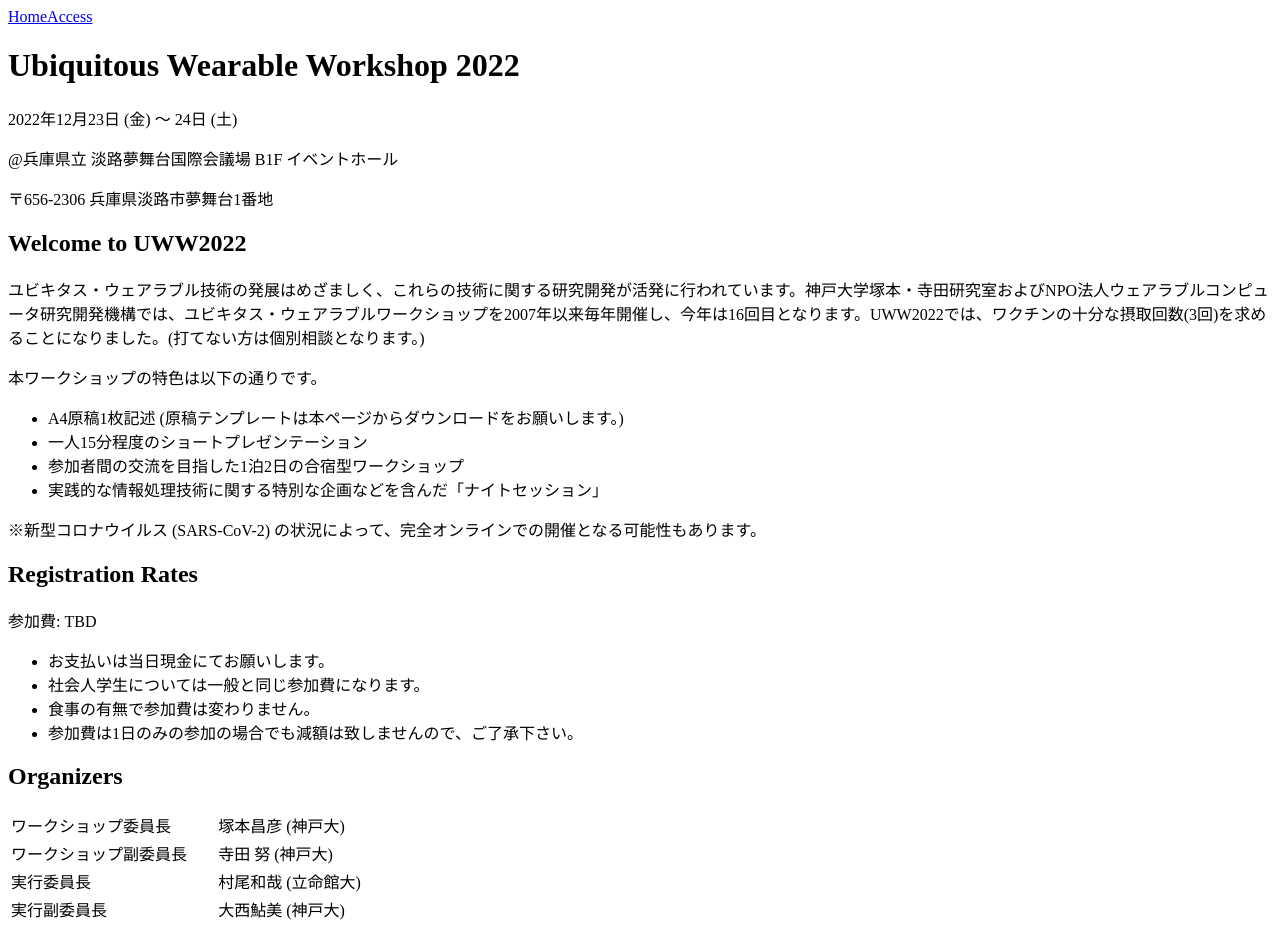
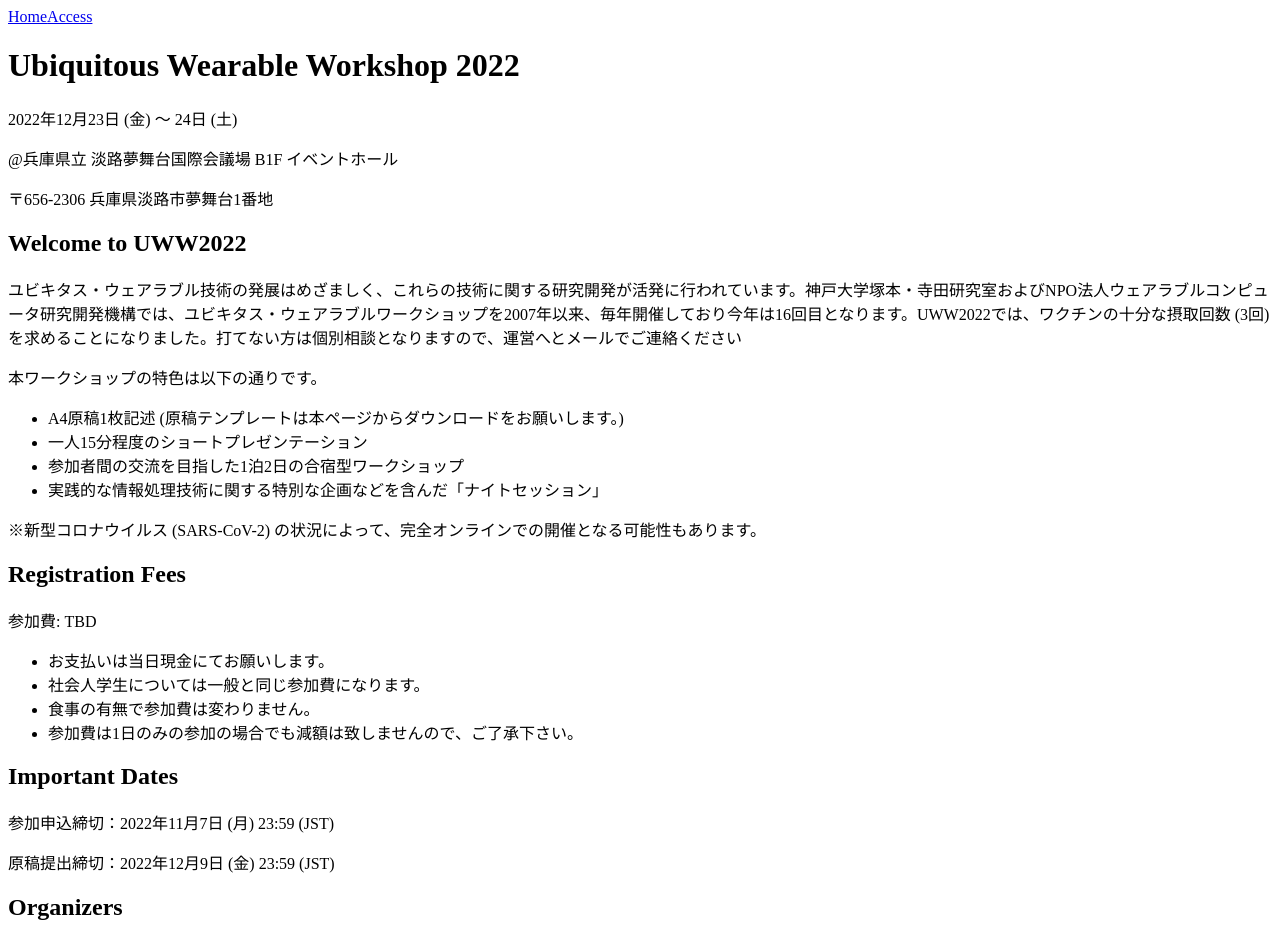
Before and after one commit to HirokiOka/uww2022, a Next.js app: page / in a window 1280 px wide. Shown: the top 928 px of the page. Built offline with nearby package versions, Linux system fonts and the light colour scheme.

Commit message:
add Important dates

```diff
--- a/components/description.tsx
+++ b/components/description.tsx
@@ -5,9 +5,9 @@ const About = () => {
       <p className='text-center'>2022年12月23日 (金) ～ 24日 (土)</p>
       <p className='text-center'>@兵庫県立 淡路夢舞台国際会議場 B1F イベントホール</p>
       <p className='text-center'>〒656-2306 兵庫県淡路市夢舞台1番地</p>
-        <h2 className='text-4xl text-center py-2 underline font-mono'>Welcome to UWW2022</h2>
-        <div className='p-3 m-3 border-black rounded-lg border-2'>
-          <p>ユビキタス・ウェアラブル技術の発展はめざましく、これらの技術に関する研究開発が活発に行われています。神戸大学塚本・寺田研究室およびNPO法人ウェアラブルコンピュータ研究開発機構では、ユビキタス・ウェアラブルワークショップを2007年以来毎年開催し、今年は16回目となります。UWW2022では、ワクチンの十分な摂取回数(3回)を求めることになりました。(打てない方は個別相談となります。)</p>
+      <div className='p-3 m-3 border-black rounded-lg border-2'>
+        <h2 className='text-4xl text-center pb-2 underline font-mono'>Welcome to UWW2022</h2>
+          <p>ユビキタス・ウェアラブル技術の発展はめざましく、これらの技術に関する研究開発が活発に行われています。神戸大学塚本・寺田研究室およびNPO法人ウェアラブルコンピュータ研究開発機構では、ユビキタス・ウェアラブルワークショップを2007年以来、毎年開催しており今年は16回目となります。UWW2022では、ワクチンの十分な摂取回数 (3回) を求めることになりました。打てない方は個別相談となりますので、運営へとメールでご連絡ください</p>
           <p>本ワークショップの特色は以下の通りです。</p>
           <ul className='list-disc list-inside mx-3 p-3 rounded'>
             <li>A4原稿1枚記述 (原稿テンプレートは本ページからダウンロードをお願いします。)</li>
--- /dev/null
+++ b/components/importantDates.tsx
@@ -0,0 +1,13 @@
+const ImportantDates = () => {
+  return (
+    <div className='p-2 m-3 rounded-lg border-2 border-black'>
+      <h2 className='text-3xl underline mx-4 font-mono'>Important Dates</h2>
+      <div className='rounded m-2 p-2'>
+        <p className='text-xl mx-auto'><span className='font-bold'>参加申込締切</span>：2022年11月7日 (月)  23:59 (JST)</p>
+        <p className='text-xl mx-auto'><span className='font-bold'>原稿提出締切</span>：2022年12月9日 (金)  23:59 (JST)</p>
+      </div>
+    </div>
+  );
+}
+
+export default ImportantDates;
--- a/components/organizers.tsx
+++ b/components/organizers.tsx
@@ -23,6 +23,7 @@ const Organizers = () =>  {
             </tr>
           ))}
         </table>
+        <p className='text-center font-mono pt-2'>E-mail: uww2022org [at] ubi.eedept.kobe-u.ac.jp</p>
       </div>
     </div>
   );
--- a/components/registration.tsx
+++ b/components/registration.tsx
@@ -3,9 +3,9 @@ import Link from 'next/link';
 const Registration = () => {
   return (
     <div className='p-2 m-3 border-black rounded-lg border-2'>
-      <h2 className='text-3xl underline mx-4 py-1 font-mono'>Registration Rates</h2>
+      <h2 className='text-3xl underline mx-4 py-1 font-mono'>Registration Fees</h2>
       <div className='rounded m-2 p-3'>
-        <p className='text-xl px-2'>参加費: TBD</p>
+        <p className='text-xl px-2'><span className='font-bold'>参加費</span>: TBD</p>
         <ul className='list-disc list-inside mx-3 p-2 rounded'>
           <li>お支払いは当日現金にてお願いします。</li>
           <li>社会人学生については一般と同じ参加費になります。</li>
--- a/components/sponsors.tsx
+++ b/components/sponsors.tsx
@@ -4,12 +4,12 @@ const Sponsors = () => {
       <h1 className='text-3xl underline mx-2 font-mono'>Sponsors</h1>
       <div className='grid grid-cols-2'>
         <div className='text-center rounded p-3 m-2'>
-          <h2 className='text-xl font-bold pb-2'>神戸大学大学院工学研究科 塚本・寺田研究室</h2>
-          <img className='mx-auto' src="./img/tsukaken.png" alt="塚本寺田研究室ロゴ" />
+          <h2 className='text-xl font-bold pb-4'>神戸大学大学院工学研究科 塚本・寺田研究室</h2>
+          <img className='mx-auto w-96' src="./img/tsukaken.png" alt="塚本寺田研究室ロゴ" />
         </div>
         <div className='text-center rounded p-3 m-2'>
-          <h2 className='text-xl font-bold py-2'>NPO法人ウェアラブルコンピュータ研究開発機構</h2>
-          <img className='mx-auto' src="./img/teamtsukamoto.png" alt="Team Tsukamotoロゴ" />
+          <h2 className='text-xl font-bold'>NPO法人ウェアラブルコンピュータ研究開発機構</h2>
+          <img className='mx-auto w-96' src="./img/teamtsukamoto.png" alt="Team Tsukamotoロゴ" />
         </div>
       </div>
       <p className='text-center text-xl'>本ワークショップは、科学技術振興機構戦略的創造研究推進事業 (CREST) の成果報告会を兼ねています。</p>
--- a/pages/index.tsx
+++ b/pages/index.tsx
@@ -2,6 +2,7 @@ import type { NextPage } from "next";
 import Head from "next/head";
 import Description from "../components/description";
 import Registration from "../components/registration";
+import ImportantDates from "../components/importantDates.tsx";
 import Organizers from "../components/organizers";
 import Sponsors from "../components/sponsors";
 
@@ -14,7 +15,10 @@ const Home: NextPage = () => {
       </Head>
       <main>
         <Description />
-        <Registration />
+        <div className='grid md:grid-cols-2 sm:grid-cols-none'>
+          <Registration />
+          <ImportantDates />
+        </div>
         <Organizers />
         <Sponsors />
       </main>
```
